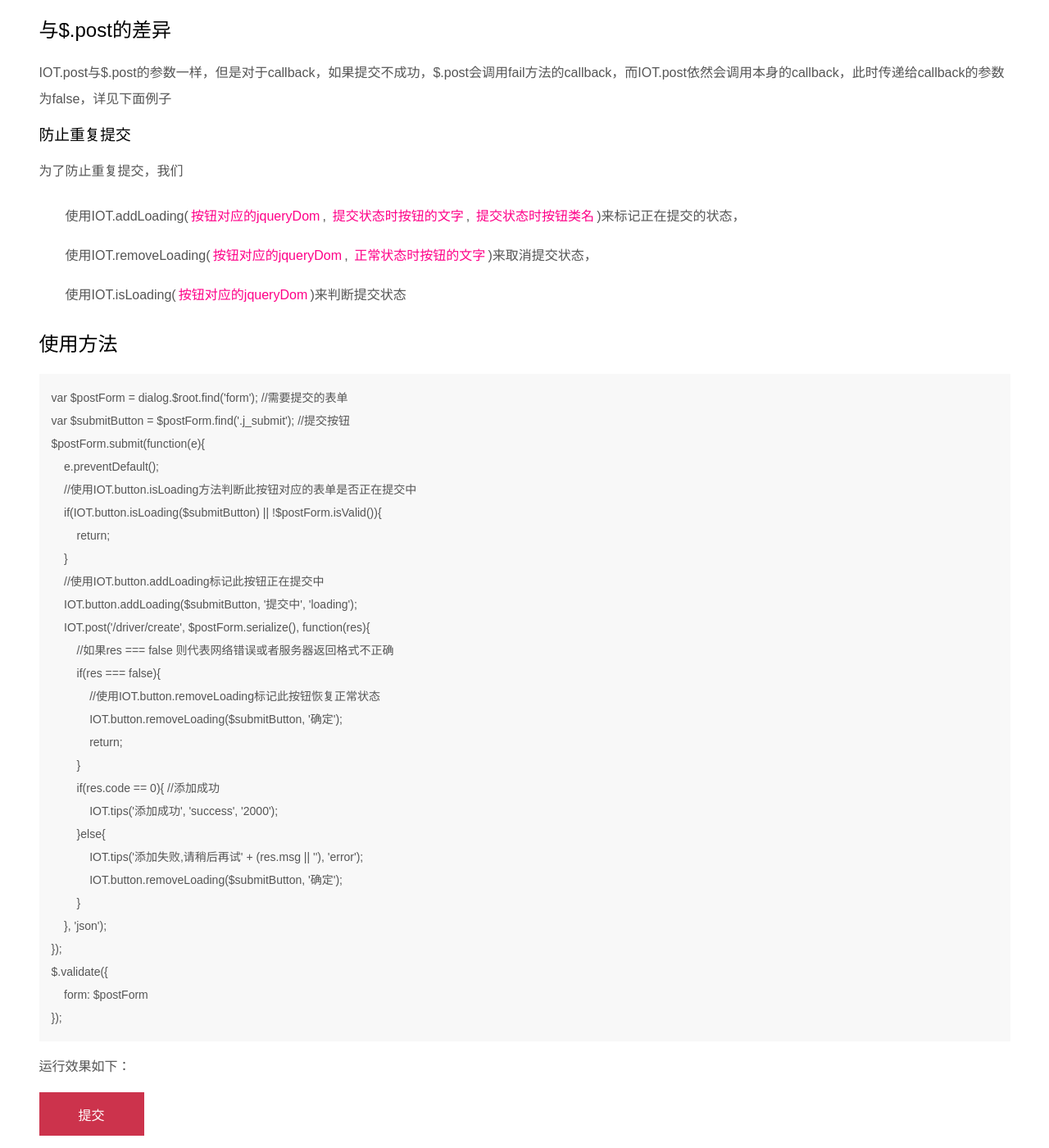
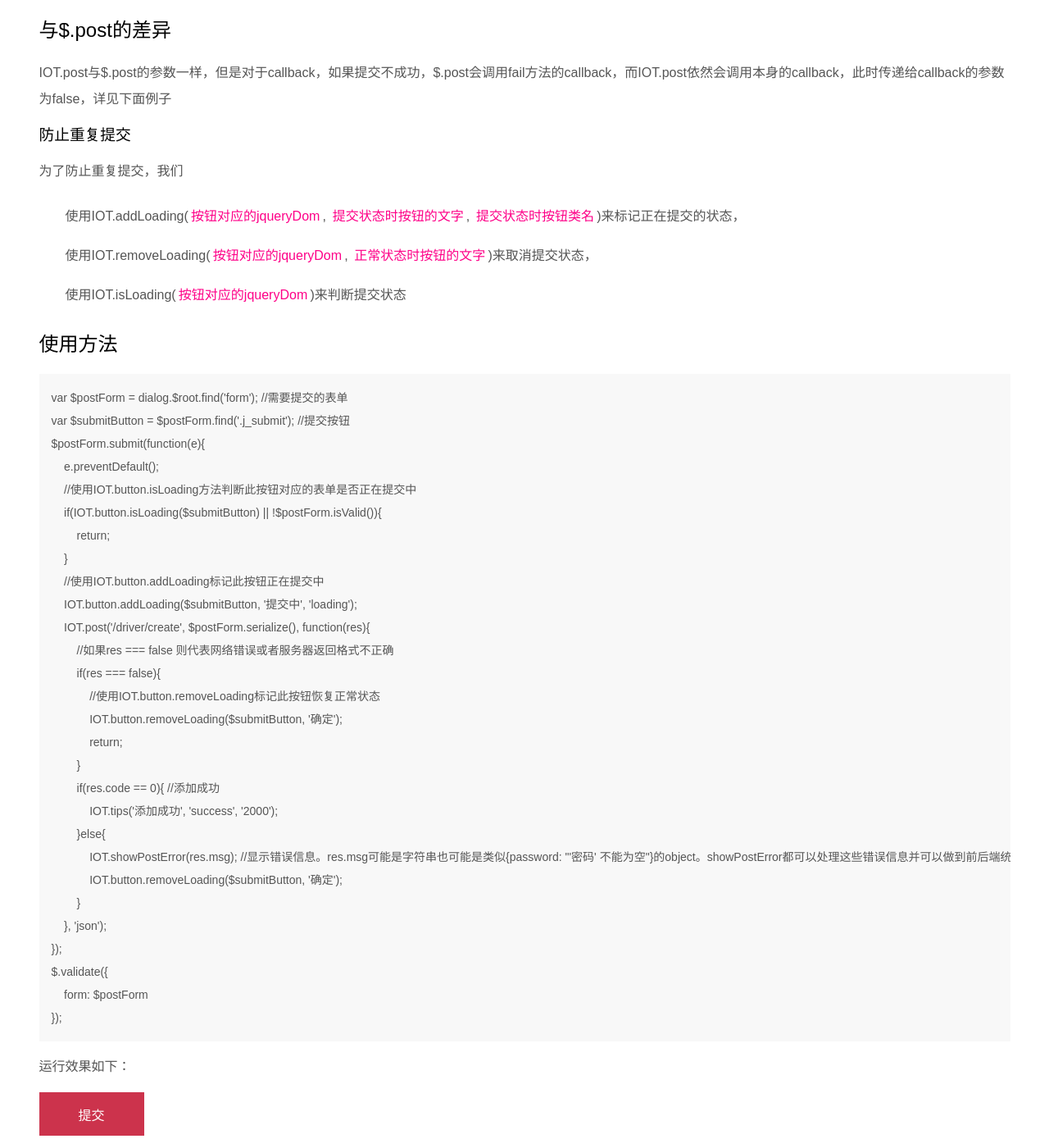
Before and after one commit to cmiot-fe/docs, a Jekyll site: the page built from _fe/ajax.md, in a window 1280 px wide and 1400 px high, scrolled down 189 px. Shown: the whole window at 82% size. Built offline with Jekyll 4.4.1, drawn with Linux system fonts in a browser that asks for light colours.

Commit message:
add showError

```diff
--- a/_fe/ajax.md
+++ b/_fe/ajax.md
@@ -49,7 +49,7 @@ IOT.post与$.post的参数一样，但是对于callback，如果提交不成功
             if(res.code == 0){ //添加成功
                 IOT.tips('添加成功', 'success', '2000');
             }else{
-                IOT.tips('添加失败,请稍后再试' + (res.msg || ''), 'error');
+                IOT.showPostError(res.msg); //显示错误信息。res.msg可能是字符串也可能是类似{password: "'密码' 不能为空"}的object。showPostError都可以处理这些错误信息并可以做到前后端统一验证
                 IOT.button.removeLoading($submitButton, '确定');
             }
         }, 'json');
```
